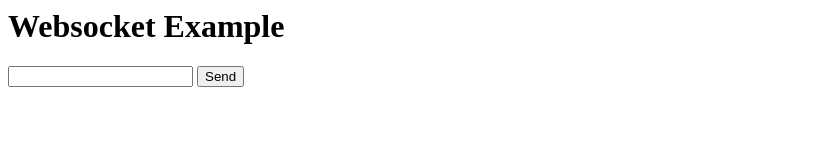
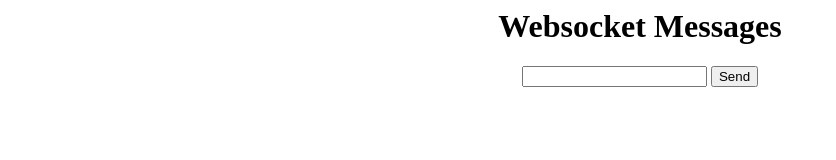
Before and after one commit to Lbatson/go-websockets, a plain HTML site: page public/index.html in a window 1280 px wide. Shown: the whole page, without its empty margins (0-836 px from the left). Drawn offline with Linux system fonts and the light colour scheme.

Commit message:
update to form and align center

```diff
--- a/public/index.html
+++ b/public/index.html
@@ -10,13 +10,21 @@
     console.log(event.data);
     document.getElementById('received').innerHTML += event.data + "<br>"
   }
-    function sendMessage(msg) {
-      ws.send(msg);
+  function sendMessage(form) {
+    if (form.msg.value !== "") {
+      ws.send(form.msg.value);
+      form.msg.value = "";
+    }
+    return false;
   }
   </script>
-  <h1>Websocket Example</h1>
-  <input type="text" id="msg"/>
-  <button onclick="sendMessage(document.getElementById('msg').value)">Send</button>
+  <div style="text-align:center;">
+    <h1>Websocket Messages</h1>
+    <form onsubmit="return sendMessage(this);">
+      <input type="text" id="msg" name="msg"/>
+      <input type="submit" value="Send"/>
+    </form>
     <div id="received"></div>
+  </div>
 </body>
 </html>
```
Lines whose indentation alone changed are shown as unchanged.
